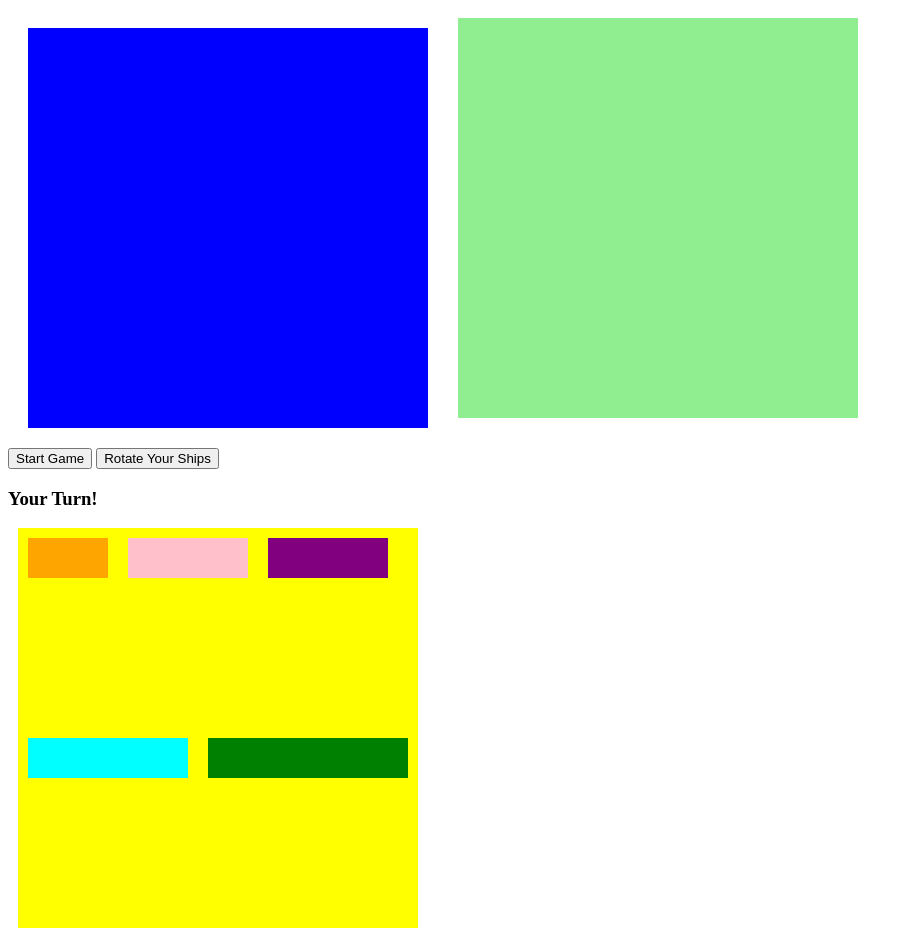
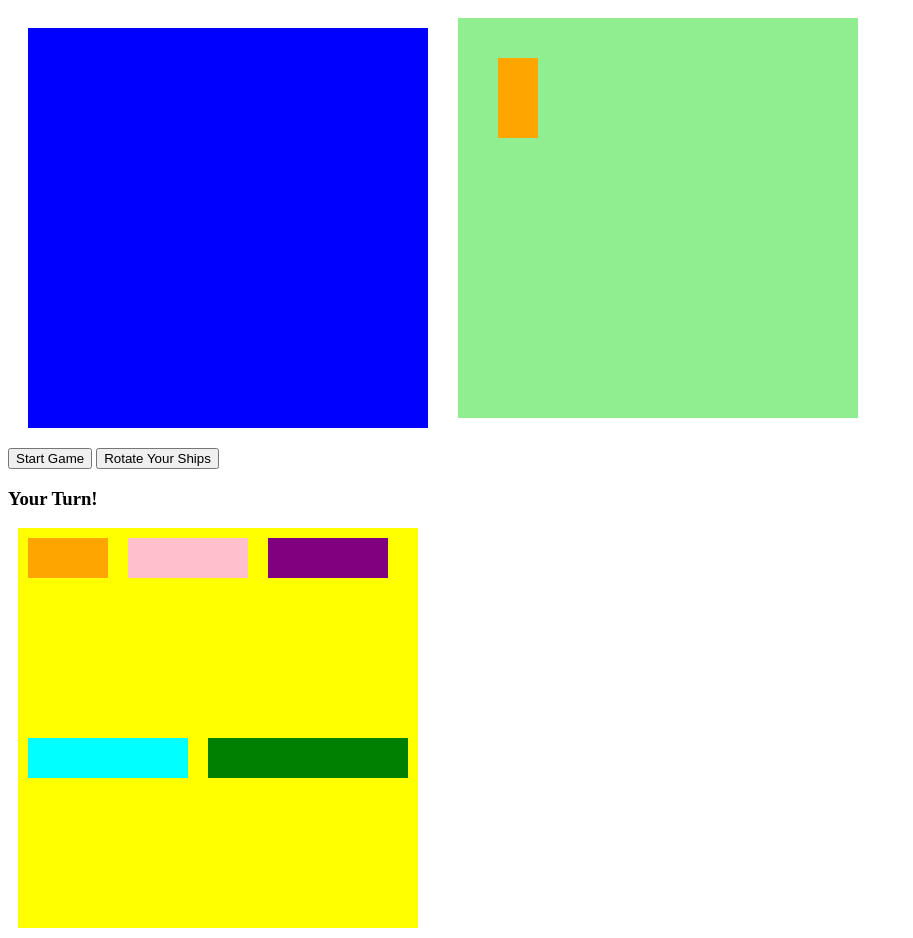
Before and after one commit to haleighspurlock/BATTLESHIPS, a plain HTML site: page index.html in a window 1280 px wide. Shown: the whole page, without its empty margins (0-913 px from the left). Drawn offline with Linux system fonts and the light colour scheme.

Commit message:
finished adding ships and created random ships

```diff
--- a/app.js
+++ b/app.js
@@ -29,4 +29,67 @@ document.addEventListener('DOMContentLoaded', () => {
 
     createBoard(userGrid, userSquares)
     createBoard(computerGrid, computerSquares)
+
+    //ships
+    const shipArray = [
+        {
+            name: 'destroyer',
+            directions: [
+                [0, 1],
+                [0, width]
+            ]
+        },
+        {
+            name: 'submarine',
+            directions: [
+                [0, 1, 2],
+                [0, width, width*2]
+            ]
+        },
+        {
+            name: 'cruiser',
+            directions: [
+                [0, 1, 2],
+                [0, width, width*2]
+            ]
+        },
+        {
+            name: 'battleship',
+            directions: [
+                [0, 1, 2, 3],
+                [0, width, width*2, width*3]
+            ]
+        },
+        {
+            name: 'carrier',
+            directions: [
+                [0, 1, 2, 3],
+                [0, width, width*2, width*3, width*4]
+            ]
+        },
+    ]
+
+    //draw the computers ships in random locations
+
+    function generate(ship) {
+        let randomDirection = Math.floor(Math.random() * ship.directions.length)
+        let current = ship.directions[randomDirection]
+        if (randomDirection === 0) direction = 1
+        if (randomDirection === 1) direction = 10
+        let randomStart = Math.floor(Math.random() * computerSquares.length - (ship.directions[0].length * direction))
+
+        const isTaken = current.some(index => computerSquares[randomStart + index].classList.contains('taken'))
+        const isAtRightEdge = current.some(index => (randomStart + index) % width === width -1)
+        const isAtLeftEdge = current.some(index => (randomStart + index) % width === 0)
+
+        if (!isTaken && !isAtRightEdge && !isAtLeftEdge) current.forEach(index => computerSquares[randomStart + index].classList.add('taken', ship.name))
+
+        else generate(ship)
+    }
+
+    generate(shipArray[0])
+    generate(shipArray[1])
+    generate(shipArray[2])
+    generate(shipArray[3])
+    generate(shipArray[4])
 })
--- a/style.css
+++ b/style.css
@@ -78,3 +78,7 @@
     width: 40px;
     height: 40px;
 }
+
+.destroyer {
+    background-color: orange;
+}
```
